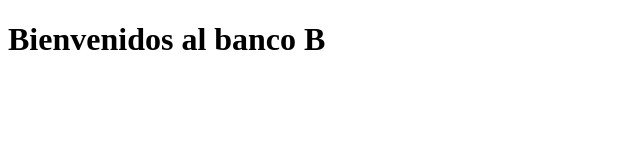
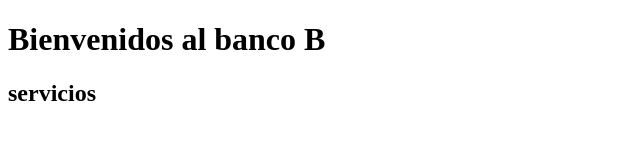
Before and after one commit to adrifeijoo/PruebaBanco2, a plain HTML site: page index.html in a window 1280 px wide. Shown: the whole page, without its empty margins (0-640 px from the left). Drawn offline with Linux system fonts and the light colour scheme.

Commit message:
servicio

```diff
--- a/index.html
+++ b/index.html
@@ -8,6 +8,7 @@
 </head>
 <body>
     <h1>Bienvenidos al banco B</h1>
+    <h2>servicios</h2>
 
 </body>
 </html>
```
